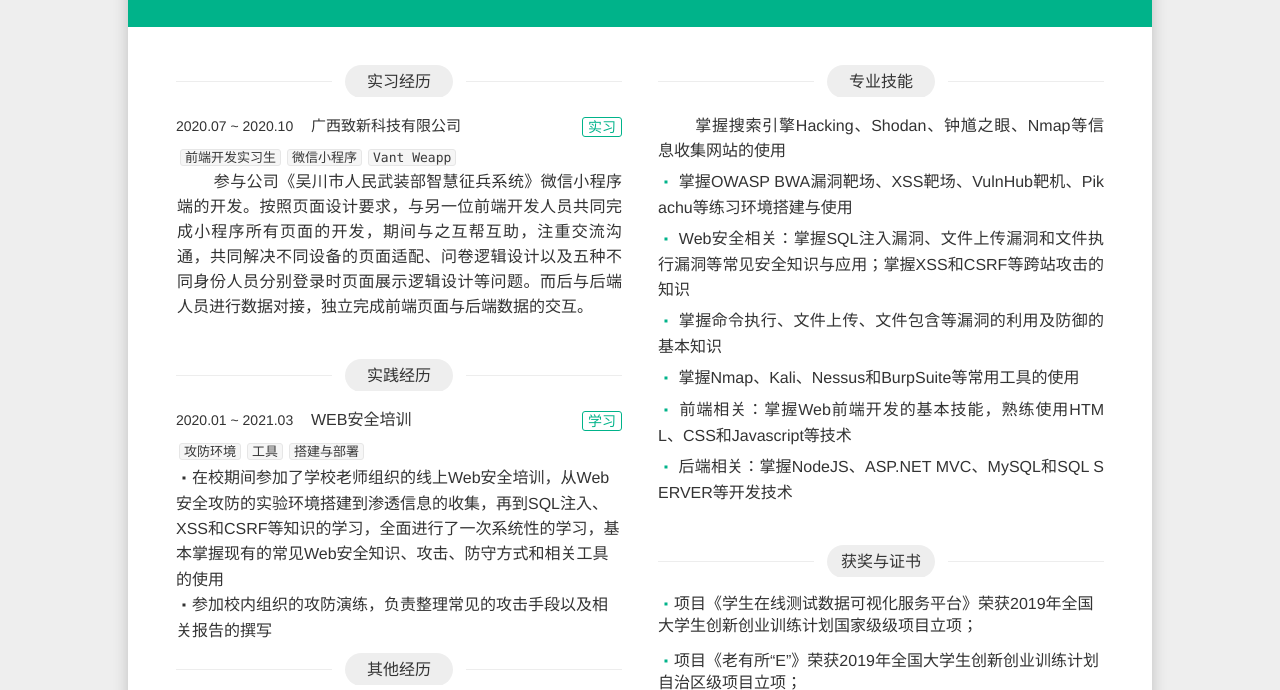
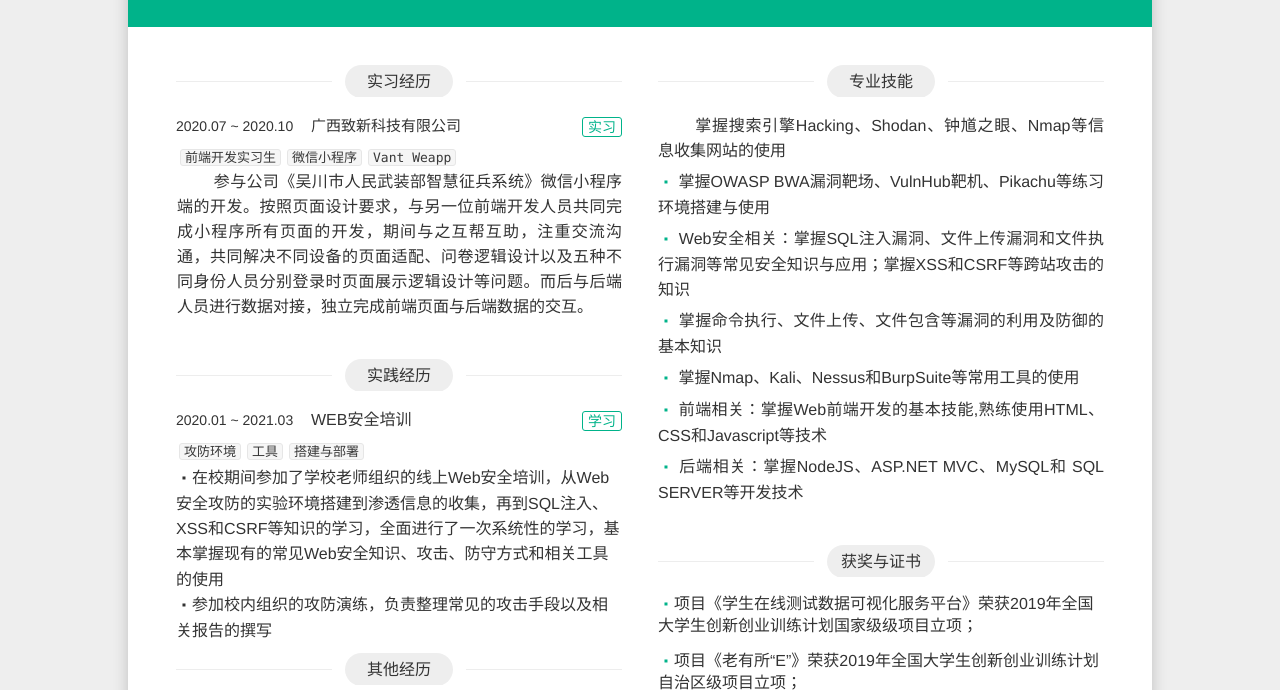
Before and after one commit to KJaun/KJaun.github.io, a website built with webpack: page index.html in a window 1280 px wide. Shown: the part 340-1030 px from the top of the page. Built offline with nearby package versions, Linux system fonts and the light colour scheme.

Commit message:
Update index.html

```diff
--- a/index.html
+++ b/index.html
@@ -125,7 +125,7 @@
                             </li>
                             <li>
                                 <p class="section-content"><i class="iconfont icon-dot"></i>
-                                    掌握OWASP BWA漏洞靶场、XSS靶场、VulnHub靶机、Pikachu等练习环境搭建与使用</p>
+                                    掌握OWASP BWA漏洞靶场、VulnHub靶机、Pikachu等练习环境搭建与使用</p>
                             </li>
                             <li>
                                 <p class="section-content"><i class="iconfont icon-dot"></i>
@@ -138,10 +138,10 @@
                                 <p class="section-content"><i class="iconfont icon-dot"></i> 掌握Nmap、Kali、Nessus和BurpSuite等常用工具的使用</p>
                             </li>
                             <li>
-                                <p class="section-content"><i class="iconfont icon-dot"></i> 前端相关：掌握Web前端开发的基本技能，熟练使用HTML、CSS和Javascript等技术</p>
+                                <p class="section-content"><i class="iconfont icon-dot"></i> 前端相关：掌握Web前端开发的基本技能,熟练使用HTML、CSS和Javascript等技术</p>
                             </li>
                             <li>
-                                <p class="section-content"><i class="iconfont icon-dot"></i> 后端相关：掌握NodeJS、ASP.NET MVC、MySQL和SQL SERVER等开发技术</p>
+                                <p class="section-content"><i class="iconfont icon-dot"></i> 后端相关：掌握NodeJS、ASP.NET MVC、MySQL和 SQL SERVER等开发技术</p>
                             </li>
                         </ul>
                     </div>
```
